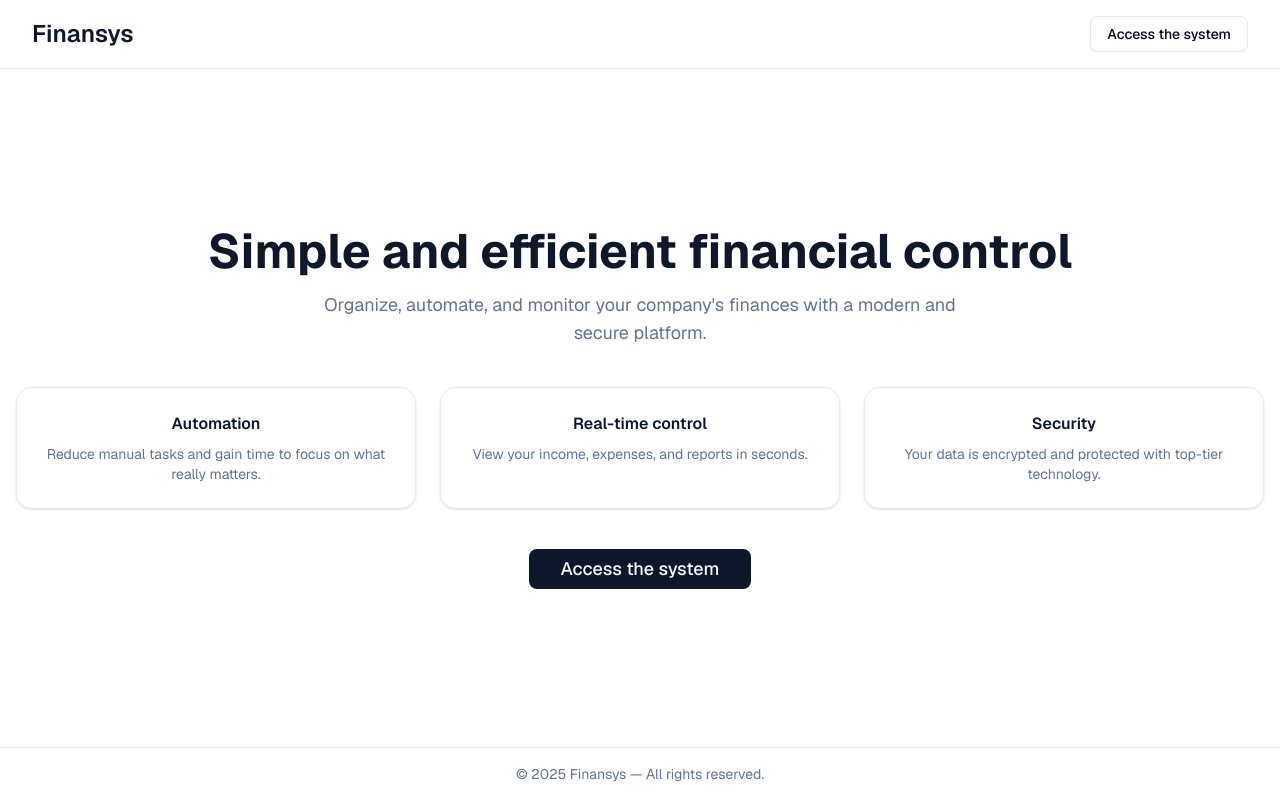
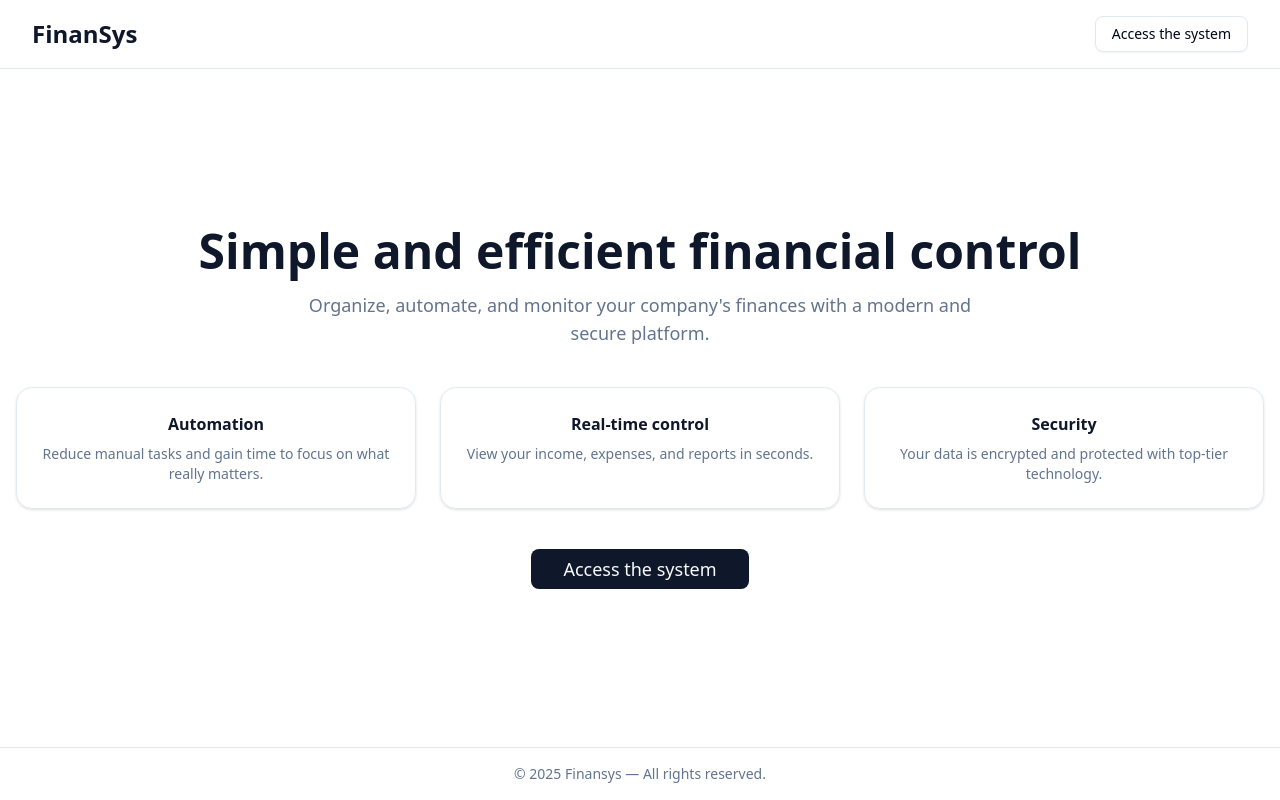
Before and after one commit to DavidSilva32/finansys-frontend, a Next.js app: page / in a window 1280 px wide. Built offline with nearby package versions, Linux system fonts and the light colour scheme; no server answers.

Commit message:
Adjust fonts

```diff
--- a/src/app/(public)/layout.tsx
+++ b/src/app/(public)/layout.tsx
@@ -4,7 +4,7 @@ import { Toaster } from "@/components/ui/sonner";
 
 export default function PublicLayout({ children }: { children: React.ReactNode }) {
   return (
-    <div className="min-h-screen bg-background text-foreground flex flex-col">
+    <div className="min-h-screen bg-background flex flex-col">
       <PublicHeader />
       <main className="flex-1 flex flex-col items-center justify-center">
         {children}
--- a/src/app/page.tsx
+++ b/src/app/page.tsx
@@ -17,9 +17,9 @@ export default function Home() {
   };
 
   return (
-    <main className="flex flex-col min-h-screen bg-linear-to-b from-background to-surface text-foreground font-sans">
+    <main className="flex flex-col min-h-screen bg-linear-to-b from-background to-surface text-foreground">
       <header className="flex justify-between items-center px-8 py-4 border-b border-border bg-surface/70 backdrop-blur">
-        <h1 className="text-2xl font-semibold text-primary">Finansys</h1>
+        <h1 className="text-2xl font-semibold text-primary">FinanSys</h1>
         <Button variant="outline" onClick={goToLogin}>
           {t("home.access")}
         </Button>
```
